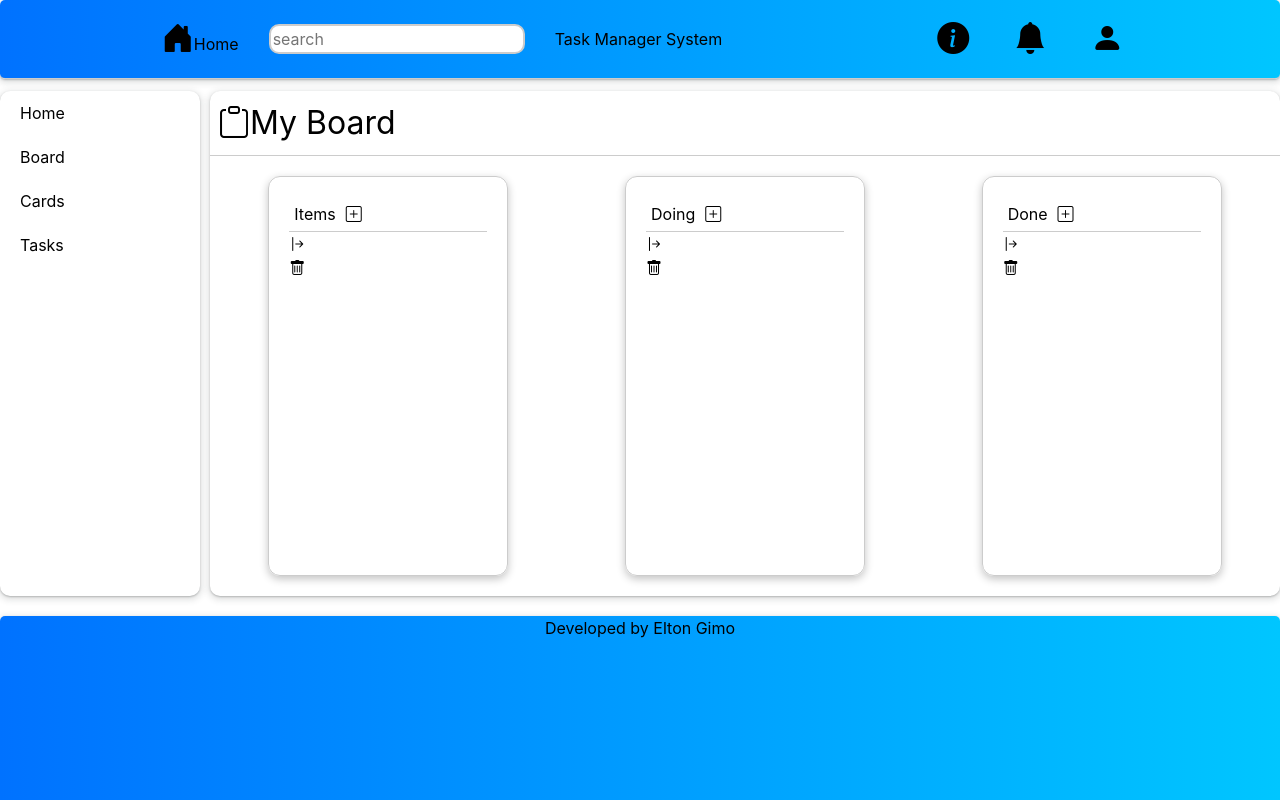
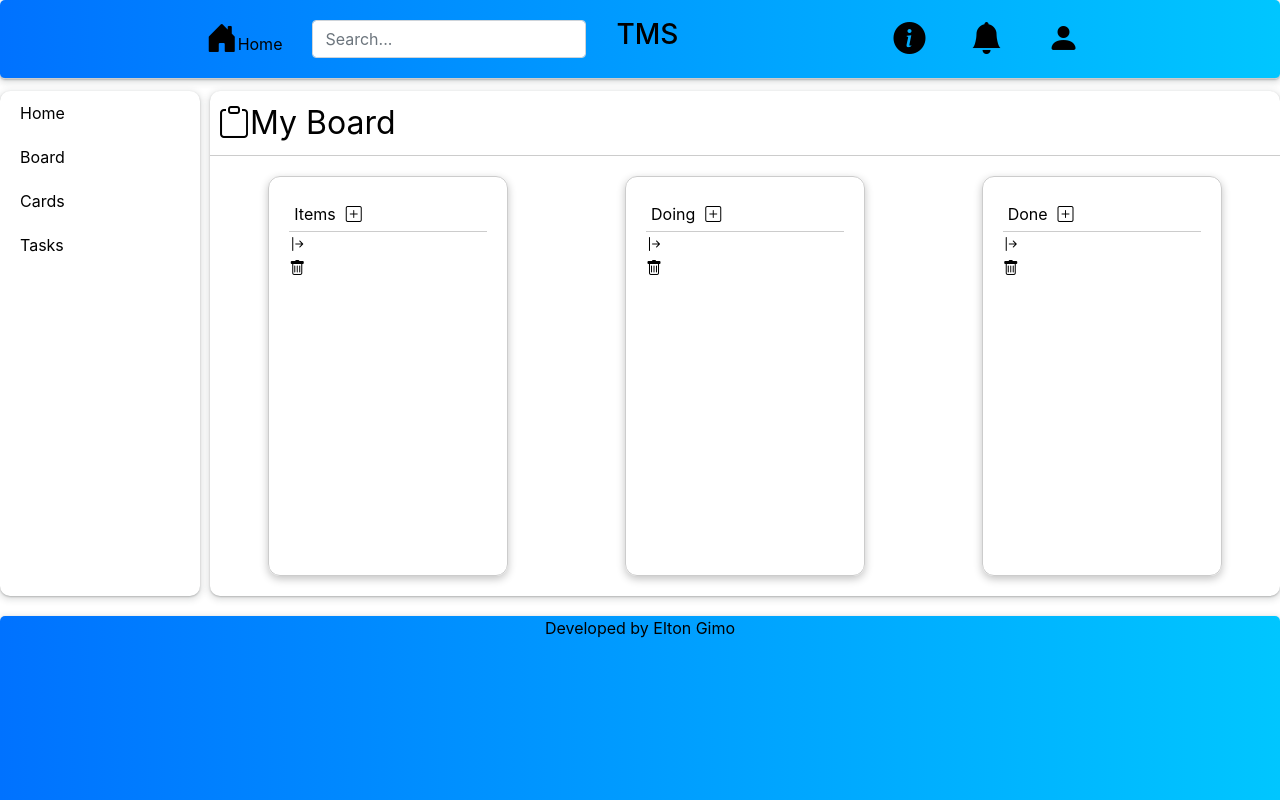
Before and after one commit to Eltongimo/TaskMan, a React (Create React App) app: page / in a window 1280 px wide. Shown: the top 800 px of the page. Built offline with nearby package versions, Linux system fonts and the light colour scheme.

Commit message:
improving frontend

```diff
--- a/src/components/Header.jsx
+++ b/src/components/Header.jsx
@@ -11,10 +11,12 @@ export default props =>
           </a>
           </div>
           <div className='search-input'>
-               <input type='text' placeholder='search'/>
+                <div class="form-outline">
+                    <input type="search" id="form1" class="form-control" placeholder="Search..."/>
+               </div>
           </div>
           <div className='logo'>
-               Task Manager System
+               <h3>TMS</h3>
           </div>
           <div className='icons'>
                <div className='information-icon'>
```
Also changed, not shown: 1 other file (tests, documents, lock files or other folders).
